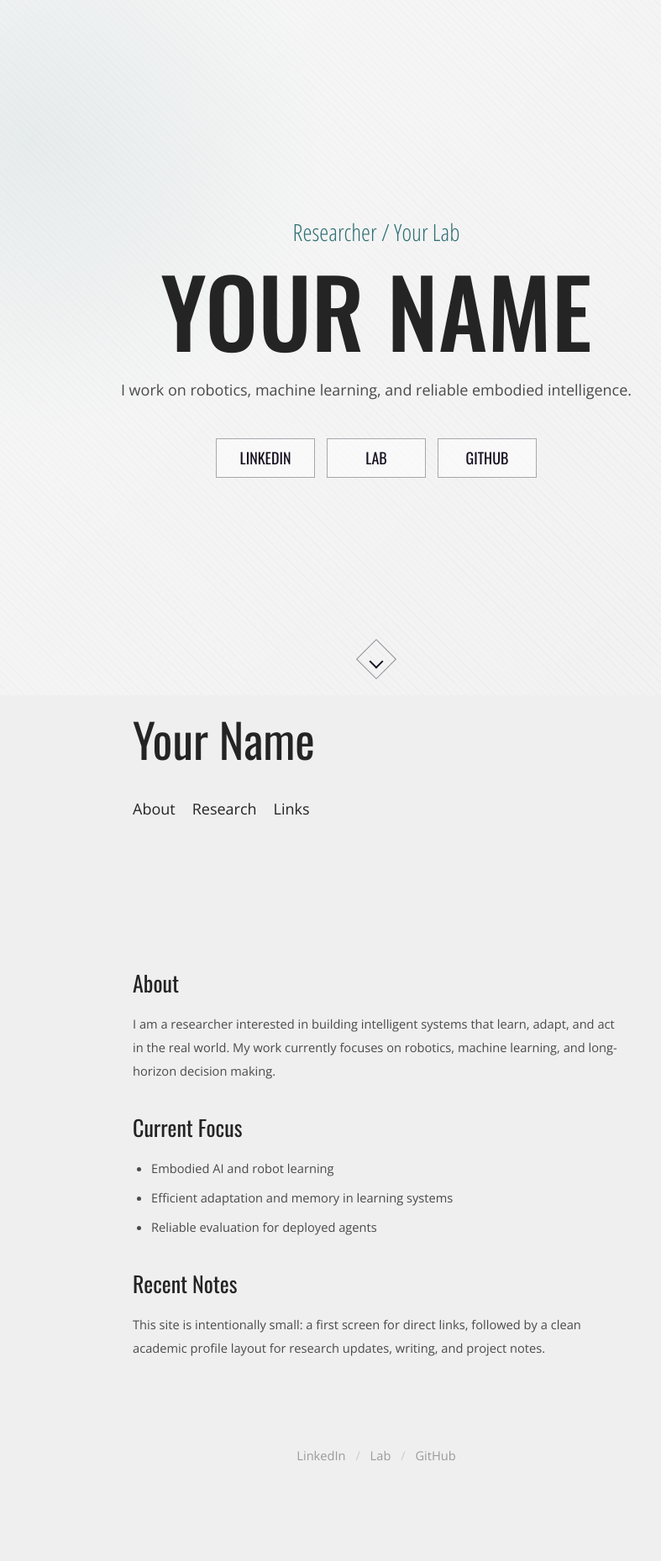
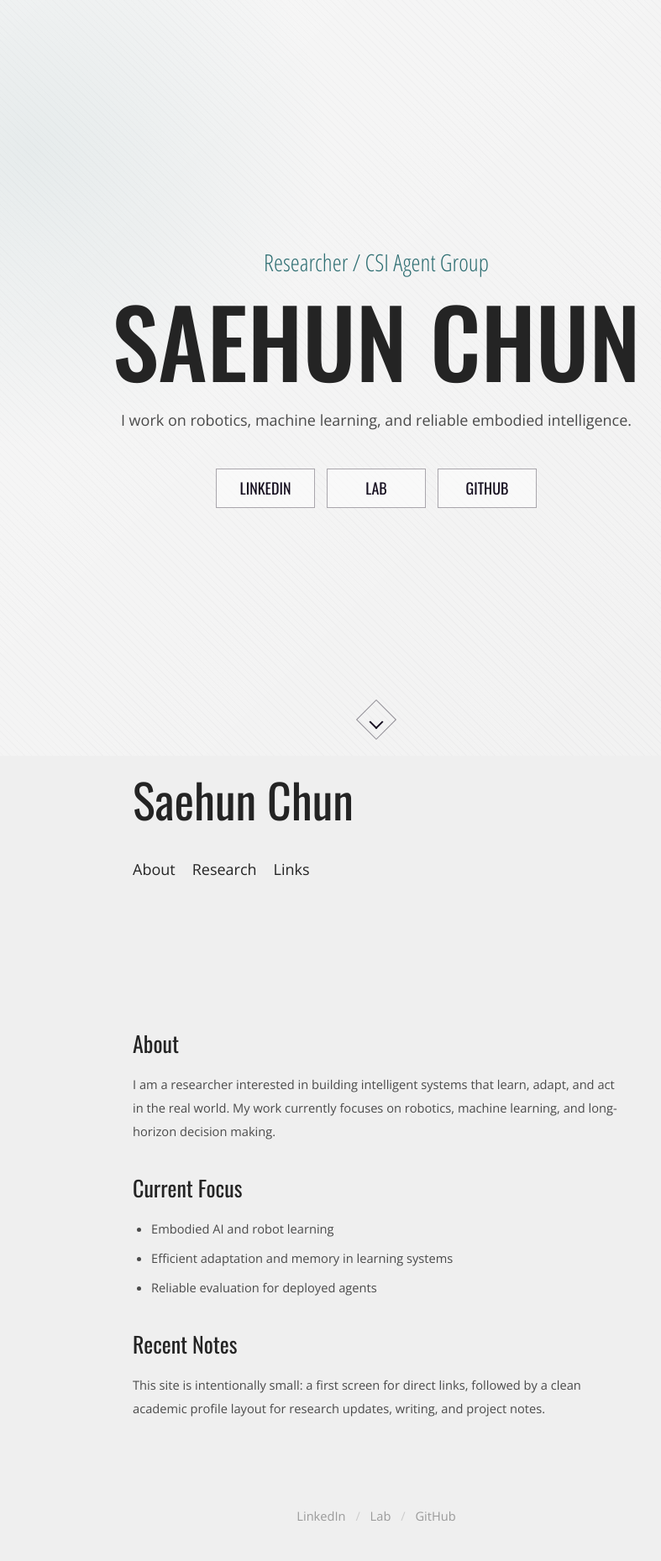
Before and after one commit to thousae/thousae.github.io, a Jekyll site: the page built from index.md, in a window 1280 px wide. Shown: the whole page at 84% size, without its empty margins (192-979 px from the left). Built offline with Jekyll 4.4.1, drawn with Linux system fonts in a browser that asks for light colours; before the commit the page ends 1787 px from its top, so only the background shows below that.

Commit message:
Update profile links and full-height hero

```diff
--- a/_config.yml
+++ b/_config.yml
@@ -1,4 +1,4 @@
-title: Your Name
+title: Saehun Chun
 description: Personal academic website and links.
 url: "https://thousae.github.io"
 baseurl: ""
@@ -6,17 +6,17 @@ lang: en
 timezone: Etc/UTC
 
 author:
-  name: Your Name
+  name: Saehun Chun
   role: Researcher
-  affiliation: Your Lab
+  affiliation: CSI Agent Group
   location: Seoul, Korea
   email: ""
   bio: "I work on robotics, machine learning, and reliable embodied intelligence."
 
 links:
-  linkedin: "https://www.linkedin.com/in/your-id"
-  lab: "https://your-lab.example.com"
-  github: "https://github.com/your-id"
+  linkedin: "https://www.linkedin.com/in/saehun-chun-9b19061ab/"
+  lab: "https://csiagentgroup.com/"
+  github: "https://github.com/thousae"
 
 nav:
   - title: About
--- a/assets/css/main.css
+++ b/assets/css/main.css
@@ -45,7 +45,8 @@ a:focus {
 }
 
 .hero {
-  min-height: 92vh;
+  min-height: 100vh;
+  min-height: 100svh;
   display: grid;
   place-items: center;
   position: relative;
@@ -266,7 +267,8 @@ footer span {
 
 @media (max-width: 700px) {
   .hero {
-    min-height: 88vh;
+    min-height: 100vh;
+    min-height: 100svh;
     padding: 56px 20px 72px;
   }
 
```
